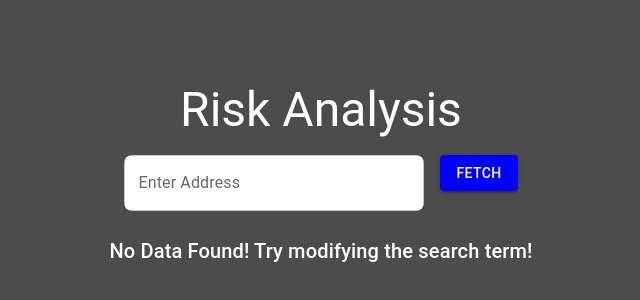
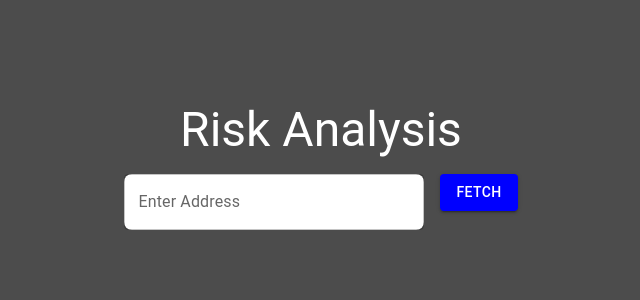
Before and after one commit to tathagata1805/risk-analysis, a React (Create React App) app: page / in a window 1280 px wide. Shown: the part 242-542 px from the top of the page, without its empty margins (319-959 px from the left). Built offline with nearby package versions, Linux system fonts and the light colour scheme; the HTML template or start-up script is replaced by a standard one.

Commit message:
fixed data displaying issue

```diff
--- a/src/App.js
+++ b/src/App.js
@@ -62,7 +62,7 @@ const App = () => {
       {loading && <Loading />}
 
       {/* Risk Data Display */}
-      {riskData && !loading && riskData.length > 0 ? (
+      {riskData && !loading && (
         <motion.div
           initial={{ opacity: 0 }}
           animate={{ opacity: 1 }}
@@ -160,12 +160,6 @@ const App = () => {
             ))}
           </Grid>
         </motion.div>
-      ) : (
-        <>
-          <Typography variant="h6" color="white" gutterBottom>
-            No Data Found! Try modifying the search term!
-          </Typography>
-        </>
       )}
     </Box>
   );
```
